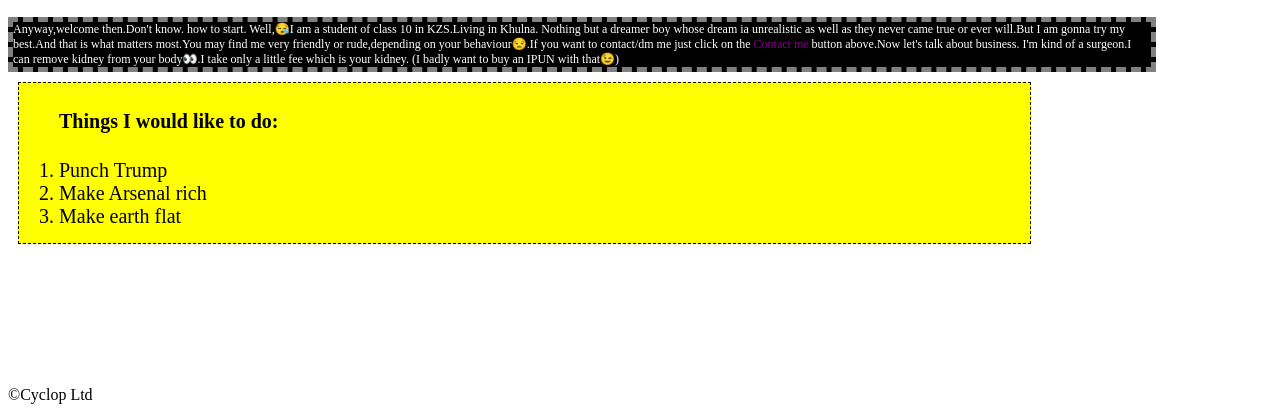
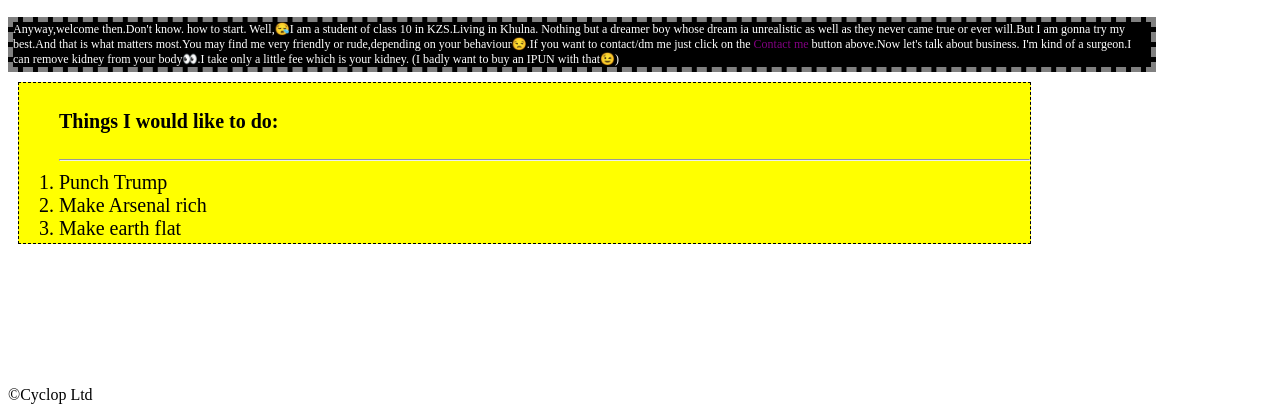
Before and after one commit to Cyclop69/minus, a plain HTML site: page index.html in a window 1280 px wide. Shown: the part 513-933 px from the top of the page. Drawn offline with Linux system fonts and the light colour scheme.

Commit message:
auto publish 1635060397201

```diff
--- a/index.html
+++ b/index.html
@@ -84,11 +84,12 @@ is what matters most.You may find me very friendly
   I'm kind of a surgeon.I can remove kidney
   from your body👀.I take only a little fee which is your kidney.
   (I badly want to buy an IPUN with that😉) </section>
+
 </p>
 
 <div class=ex >
 <p>
-<ol><h4>Things I would like to do:</h4>
+<ol><h4>Things I would like to do:</h4><hr>
 <li>Punch Trump</li>
 <li>Make Arsenal rich</li>
 <li>Make earth flat</li>
```
